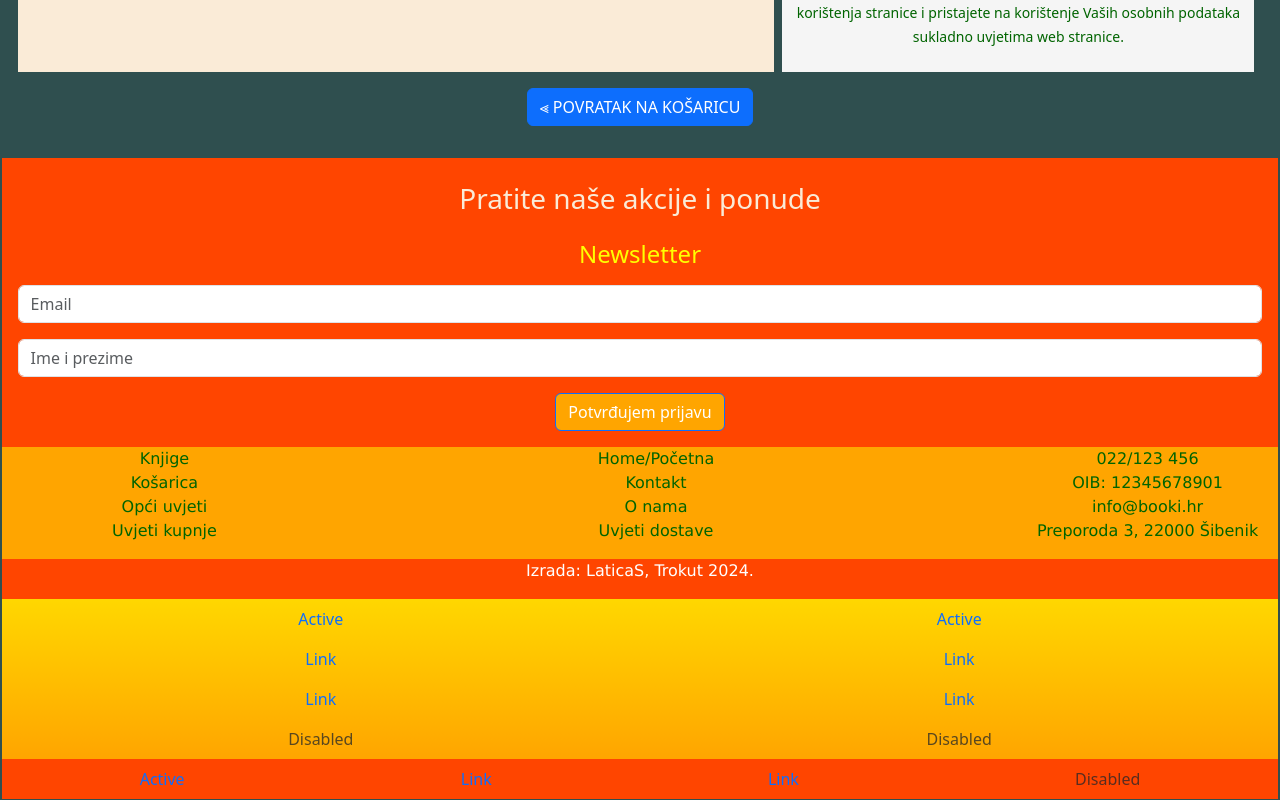
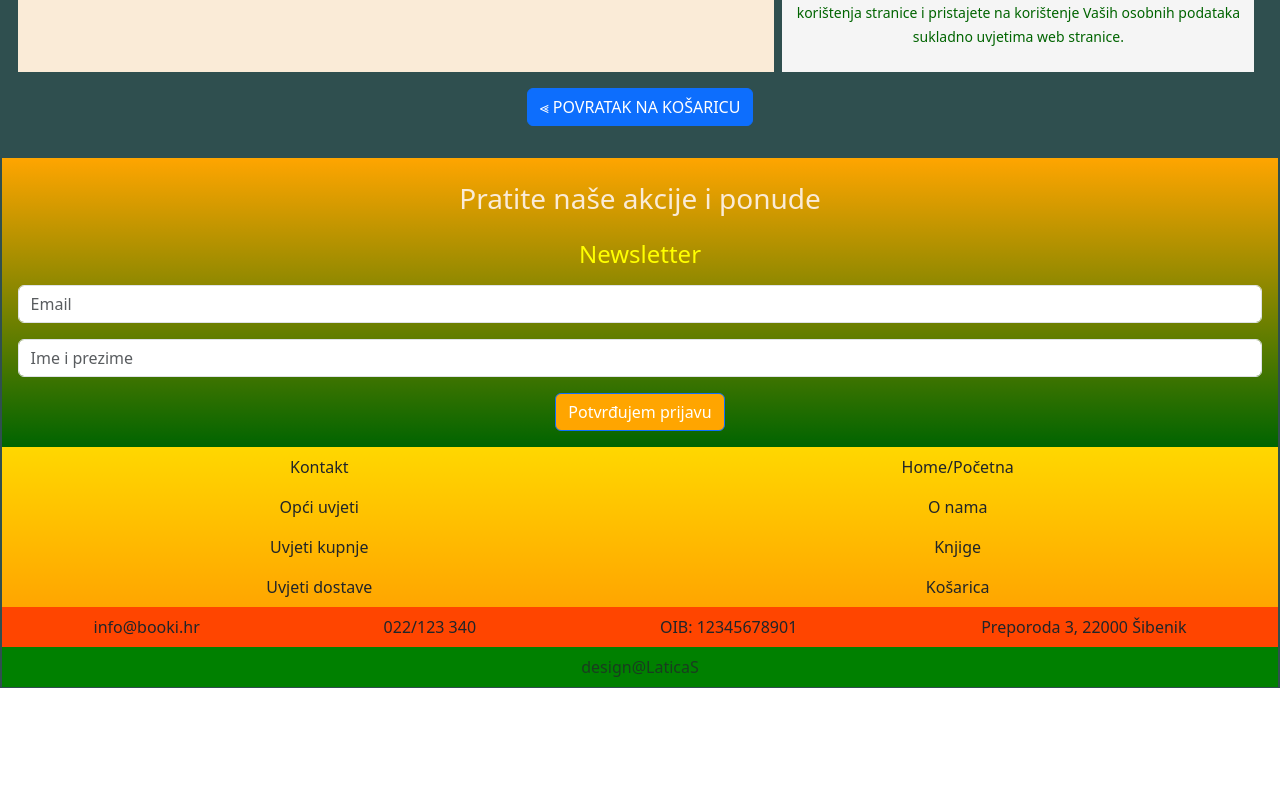
Before and after one commit to LaticaS/MyReactWebShop, a React (Vite) app: page /placanje in a window 1280 px wide. Shown: the part 1081-1881 px from the top of the page. After the commit the page ends 1769 px from the top, so only its background shows below. Built offline with nearby package versions, Linux system fonts and the light colour scheme.

Commit message:
Footer navbar

```diff
--- a/src/components/AppWrapper/AppWrapperComponent.jsx
+++ b/src/components/AppWrapper/AppWrapperComponent.jsx
@@ -1,6 +1,5 @@
 import { Outlet } from "react-router-dom";
 import { MainComponent } from "../MainComponent/MainComponent.jsx";
-import { Footer } from "../Footer/Footer.jsx";
 import { Toaster } from "react-hot-toast";
 import Newsletter from "../Newsletter/Newsletter.jsx";
 import NavbarHamburger from "../NavbarHamburger.jsx";
@@ -17,7 +16,6 @@ function AppWrapperComponent(){
             </div>
             {/* <MainComponent /> */}
             <Newsletter />
-            <Footer />
             <NavbarVertical />
         </div>
 
--- a/src/components/NavbarHamburger.jsx
+++ b/src/components/NavbarHamburger.jsx
@@ -38,7 +38,7 @@ function NavbarHamburger() {
               type="text"
               placeholder="Pretraži Booki webshop"
               className="mr-sm-2"
-              style={{width:320}}
+              style={{width:300}}
             />
           </Col>
           <Col xs="auto">
@@ -71,7 +71,7 @@ function NavbarHamburger() {
       <Col xs="auto">
       <Nav.Link href="#link">
       <a href="https://www.facebook.com/" target="_blank">
-        <svg xmlns="http://www.w3.org/2000/svg" width="25" height="25" fill="darkgreen" className="bi bi-facebook" id="Face" viewBox="0 0 16 16">
+        <svg xmlns="http://www.w3.org/2000/svg" width="20" height="20" fill="darkgreen" className="bi bi-facebook" id="Face" viewBox="0 0 16 16">
         <path d="M16 8.049c0-4.446-3.582-8.05-8-8.05C3.58 0-.002 3.603-.002 8.05c0 4.017 2.926 7.347 6.75 7.951v-5.625h-2.03V8.05H6.75V6.275c0-2.017 1.195-3.131 3.022-3.131.876 0 1.791.157 1.791.157v1.98h-1.009c-.993 0-1.303.621-1.303 1.258v1.51h2.218l-.354 2.326H9.25V16c3.824-.604 6.75-3.934 6.75-7.951"/>
         </svg>
       </a>
@@ -80,7 +80,7 @@ function NavbarHamburger() {
       <Col xs="auto">
       <Nav.Link href="#link">
       <a href="https://www.instagram.com/" target="_blank">
-        <svg xmlns="http://www.w3.org/2000/svg" width="25" height="25" fill="darkgreen" className="bi bi-instagram" id="Insta" viewBox="0 0 16 16">
+        <svg xmlns="http://www.w3.org/2000/svg" width="20" height="20" fill="darkgreen" className="bi bi-instagram" id="Insta" viewBox="0 0 16 16">
         <path d="M8 0C5.829 0 5.556.01 4.703.048 3.85.088 3.269.222 2.76.42a3.9 3.9 0 0 0-1.417.923A3.9 3.9 0 0 0 .42 2.76C.222 3.268.087 3.85.048 4.7.01 5.555 0 5.827 0 8.001c0 2.172.01 2.444.048 3.297.04.852.174 1.433.372 1.942.205.526.478.972.923 1.417.444.445.89.719 1.416.923.51.198 1.09.333 1.942.372C5.555 15.99 5.827 16 8 16s2.444-.01 3.298-.048c.851-.04 1.434-.174 1.943-.372a3.9 3.9 0 0 0 1.416-.923c.445-.445.718-.891.923-1.417.197-.509.332-1.09.372-1.942C15.99 10.445 16 10.173 16 8s-.01-2.445-.048-3.299c-.04-.851-.175-1.433-.372-1.941a3.9 3.9 0 0 0-.923-1.417A3.9 3.9 0 0 0 13.24.42c-.51-.198-1.092-.333-1.943-.372C10.443.01 10.172 0 7.998 0zm-.717 1.442h.718c2.136 0 2.389.007 3.232.046.78.035 1.204.166 1.486.275.373.145.64.319.92.599s.453.546.598.92c.11.281.24.705.275 1.485.039.843.047 1.096.047 3.231s-.008 2.389-.047 3.232c-.035.78-.166 1.203-.275 1.485a2.5 2.5 0 0 1-.599.919c-.28.28-.546.453-.92.598-.28.11-.704.24-1.485.276-.843.038-1.096.047-3.232.047s-2.39-.009-3.233-.047c-.78-.036-1.203-.166-1.485-.276a2.5 2.5 0 0 1-.92-.598 2.5 2.5 0 0 1-.6-.92c-.109-.281-.24-.705-.275-1.485-.038-.843-.046-1.096-.046-3.233s.008-2.388.046-3.231c.036-.78.166-1.204.276-1.486.145-.373.319-.64.599-.92s.546-.453.92-.598c.282-.11.705-.24 1.485-.276.738-.034 1.024-.044 2.515-.045zm4.988 1.328a.96.96 0 1 0 0 1.92.96.96 0 0 0 0-1.92m-4.27 1.122a4.109 4.109 0 1 0 0 8.217 4.109 4.109 0 0 0 0-8.217m0 1.441a2.667 2.667 0 1 1 0 5.334 2.667 2.667 0 0 1 0-5.334"/>
         </svg>
         </a>
@@ -89,7 +89,7 @@ function NavbarHamburger() {
       <Col xs="auto">
       <Nav.Link href="#link">
       <a href="https://twitter.com/" target="_blank">
-        <svg xmlns="http://www.w3.org/2000/svg" width="25" height="25" fill="darkgreen" className="bi bi-twitter-x" id="Twitt" viewBox="0 0 16 16">
+        <svg xmlns="http://www.w3.org/2000/svg" width="20" height="20" fill="darkgreen" className="bi bi-twitter-x" id="Twitt" viewBox="0 0 16 16">
         <path d="M12.6.75h2.454l-5.36 6.142L16 15.25h-4.937l-3.867-5.07-4.425 5.07H.316l5.733-6.57L0 .75h5.063l3.495 4.633L12.601.75Zm-.86 13.028h1.36L4.323 2.145H2.865z"/>
         </svg>
         </a>
--- a/src/components/NavbarVertical.jsx
+++ b/src/components/NavbarVertical.jsx
@@ -1,32 +1,54 @@
 import Nav from 'react-bootstrap/Nav';
+import { Link } from 'react-router-dom';
 
 function NavbarVertical() {
   return (
     <>
     <Nav className='flex-row justify-content-around' style={{backgroundImage:"linear-gradient(gold, orange)"}}>
     <Nav defaultActiveKey="/home" className="flex-column">
-      <Nav.Link href="/home">Active</Nav.Link>
-      <Nav.Link eventKey="link-1">Link</Nav.Link>
-      <Nav.Link eventKey="link-2">Link</Nav.Link>
-      <Nav.Link eventKey="disabled" disabled>
-        Disabled
-      </Nav.Link>
+      <Nav.Link eventKey="link-2">
+        <Link to="/contact" className='text-decoration-none text-dark'>
+          Kontakt
+          </Link>
+          </Nav.Link>
+      <Nav.Link href="/home"><Link to="/uvjeti" className='text-decoration-none text-dark'>Opći uvjeti</Link></Nav.Link>
+      <Nav.Link eventKey="link-1"><Link to="/uvjeti-kupnje" className='text-decoration-none text-dark'>Uvjeti kupnje</Link></Nav.Link>
+      <Nav.Link eventKey="link-2"><Link to="/dostava"className='text-decoration-none text-dark' >Uvjeti dostave</Link></Nav.Link>
     </Nav>
     <Nav defaultActiveKey="/home" className="flex-column">
-      <Nav.Link href="/home">Active</Nav.Link>
-      <Nav.Link eventKey="link-1">Link</Nav.Link>
-      <Nav.Link eventKey="link-2">Link</Nav.Link>
-      <Nav.Link eventKey="disabled" disabled>
-        Disabled
-      </Nav.Link>
+      <Nav.Link href="/home"><Link to="/"className='text-decoration-none text-dark' >Home/Početna</Link></Nav.Link>
+      <Nav.Link eventKey="link-1"><Link to="/about" className='text-decoration-none text-dark'>O nama</Link></Nav.Link>
+      <Nav.Link eventKey="link-2"><Link to="/products" className='text-decoration-none text-dark'>Knjige</Link></Nav.Link>
+      <Nav.Link eventKey="link-2"><Link to="/cart" className='text-decoration-none text-dark'>Košarica</Link></Nav.Link>
     </Nav>
     </Nav>
-    <Nav defaultActiveKey="/home" className="flex-row justify-content-around" style={{backgroundColor:"orangered"}}>
-      <Nav.Link href="/home">Active</Nav.Link>
-      <Nav.Link eventKey="link-1">Link</Nav.Link>
-      <Nav.Link eventKey="link-2">Link</Nav.Link>
+
+    <Nav defaultActiveKey="/home" className="flex-row align-items-center justify-content-around" style={{backgroundColor:"orangered"}}>
+      <Nav.Link href="/home">
+        <Link to="mailto:info@booki.hr" target='blank' title='Mail to: info@booki.hr' className='text-decoration-none text-dark'>
+      info@booki.hr
+        </Link>
+        </Nav.Link>
+      <Nav.Link eventKey="link-1">
+        <Link to="tel:+385022123340" target='blank' title='Phone Booki: Croatia +385' className='text-decoration-none text-dark'>
+      022/123 340
+        </Link>
+        </Nav.Link>
       <Nav.Link eventKey="disabled" disabled>
-        Disabled
+        <Link className='text-decoration-none text-dark'>
+        OIB: 12345678901
+        </Link>
+      </Nav.Link>
+      <Nav.Link eventKey="disabled" disabled>
+        <Link className='text-decoration-none text-dark'>
+        Preporoda 3, 22000 Šibenik
+        </Link>
+        </Nav.Link>
+    </Nav>
+
+    <Nav defaultActiveKey="/home" className="flex-row justify-content-around" style={{background:"green"}}>
+      <Nav.Link eventKey="disabled" disabled>
+        design@LaticaS
       </Nav.Link>
     </Nav>
     </>
--- a/src/components/Newsletter/Newsletter.jsx
+++ b/src/components/Newsletter/Newsletter.jsx
@@ -4,7 +4,7 @@ import "./Newsletter.scss"
 
 function Newsletter() {
   return (
-    <div className='newsletter-wrapper'>
+    <div className='newsletter-wrapper' style={{backgroundImage:"linear-gradient(orange, darkgreen)"}}>
     <h3>Pratite naše akcije i ponude</h3>
         <h4>Newsletter</h4>
         <Form>
```
